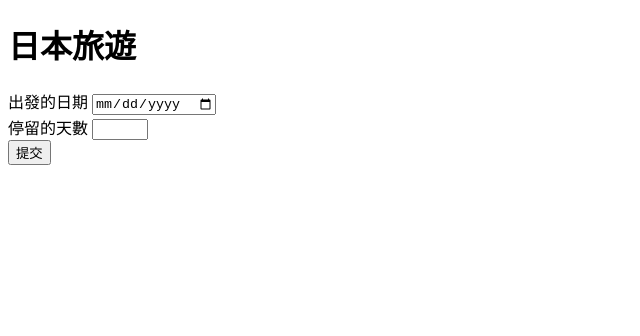
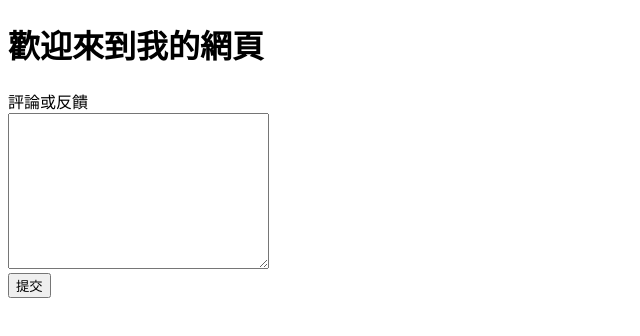
Before and after one commit to jack-li02/Learn_Html, a plain HTML site: page learning/index.html in a window 1280 px wide. Shown: the whole page, without its empty margins (0-640 px from the left). Drawn offline with Linux system fonts and the light colour scheme.

Commit message:
HTML 表單(FORM) 文字輸入區塊 textarea

```diff
--- a/learning/index.html
+++ b/learning/index.html
@@ -1,16 +1,14 @@
 <!DOCTYPE html>
 <html lang="en">
 <head>
-    <title>HTML 表單 -數字&日期</title>
+    <title>HTML 表單(FORM) 文字輸入區塊 textarea</title>
 </head>
 <body>
-    <h1>日本旅遊</h1>
+    <h1>歡迎來到我的網頁</h1>
     <form action="">
-        <label for="">出發的日期</label>
-        <input type="date" name="date" id="date">
+        <label for="comment">評論或反饋</label>
         <br>
-        <label for="">停留的天數</label>
-        <input type="number" name="" id="" min="1" max="10">
+        <textarea name="comment" id="comment" cols="30" rows="10"></textarea>
         <br>
         <input type="submit" value="提交">
     </form>
```
